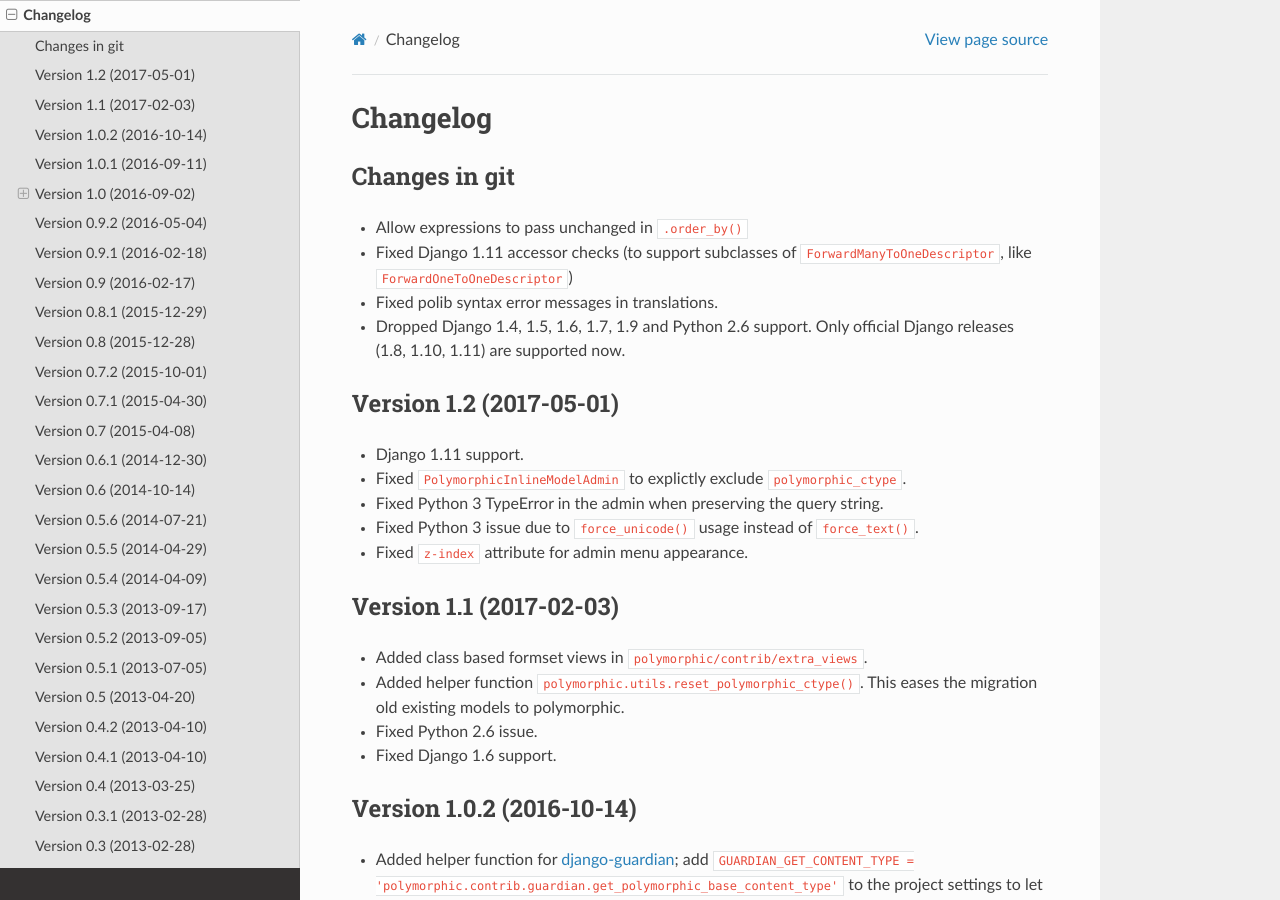
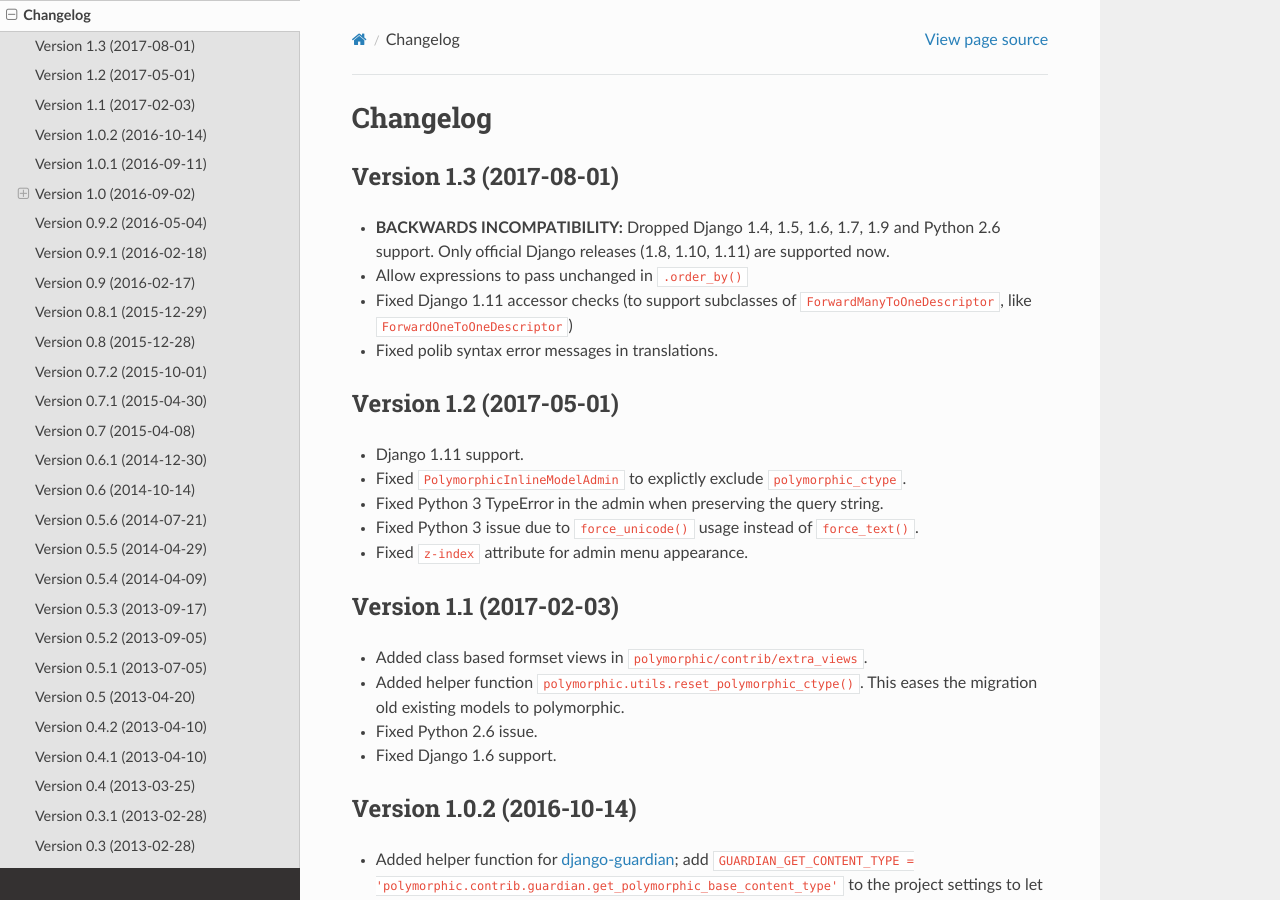
Before and after one commit to jazzband/django-polymorphic, a Sphinx documentation site: the page built from docs/changelog.rst, in a window 1280 px wide and 900 px high. Built offline with Sphinx 7.4.7 and the Read the Docs theme 2.0.0, drawn with Linux system fonts in a browser that asks for light colours.

Commit message:
Bump to v1.3 - note: support for old Django versions dropped!

```diff
--- a/README.rst
+++ b/README.rst
@@ -60,6 +60,9 @@
 While taking this in mind, there are valid reasons for using subclassed models.
 That's what this library is designed for!
 
+The current release of *django-polymorphic* supports Django 1.8, 1.10, 1.11 and Python 2.7 and 3.4+ is supported.
+For older Django versions, install *django-polymorphic==1.2*.
+
 For more information, see the `documentation at Read the Docs <https://django-polymorphic.readthedocs.io/>`_.
 
 Installation
--- a/docs/changelog.rst
+++ b/docs/changelog.rst
@@ -1,14 +1,14 @@
 Changelog
 =========
 
-Changes in git
---------------
+Version 1.3 (2017-08-01)
+------------------------
 
+* **BACKWARDS INCOMPATIBILITY:** Dropped Django 1.4, 1.5, 1.6, 1.7, 1.9 and Python 2.6 support.
+  Only official Django releases (1.8, 1.10, 1.11) are supported now.
 * Allow expressions to pass unchanged in ``.order_by()``
 * Fixed Django 1.11 accessor checks (to support subclasses of ``ForwardManyToOneDescriptor``, like ``ForwardOneToOneDescriptor``)
 * Fixed polib syntax error messages in translations.
-* Dropped Django 1.4, 1.5, 1.6, 1.7, 1.9 and Python 2.6 support.
-  Only official Django releases (1.8, 1.10, 1.11) are supported now.
 
 
 Version 1.2 (2017-05-01)
--- a/docs/conf.py
+++ b/docs/conf.py
@@ -61,9 +61,9 @@
 # built documents.
 #
 # The short X.Y version.
-version = '1.2'
+version = '1.3'
 # The full version, including alpha/beta/rc tags.
-release = '1.2'
+release = '1.3'
 
 # The language for content autogenerated by Sphinx. Refer to documentation
 # for a list of supported languages.
--- a/docs/quickstart.rst
+++ b/docs/quickstart.rst
@@ -12,7 +12,8 @@
         'django.contrib.contenttypes',
     )
 
-The current release of *django-polymorphic* supports Django 1.4 till 1.10 and Python 3 is supported.
+The current release of *django-polymorphic* supports Django 1.8, 1.10, 1.11 and Python 2.7 and 3.4+ is supported.
+For older Django versions, use *django-polymorphic==1.2*.
 
 Making Your Models Polymorphic
 ------------------------------
--- a/polymorphic/__init__.py
+++ b/polymorphic/__init__.py
@@ -8,4 +8,4 @@
 """
 
 # See PEP 440 (https://www.python.org/dev/peps/pep-0440/)
-__version__ = "1.2"
+__version__ = "1.3"
```
